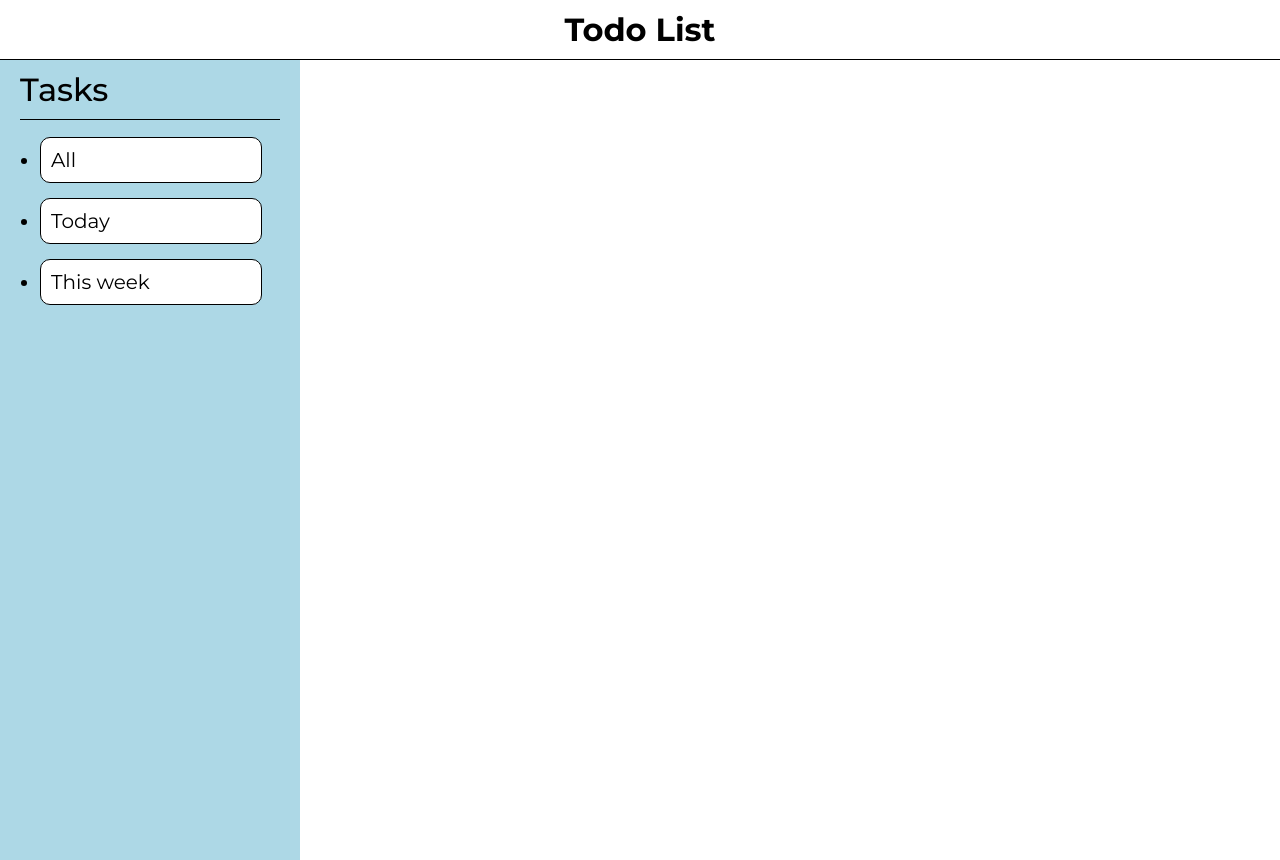
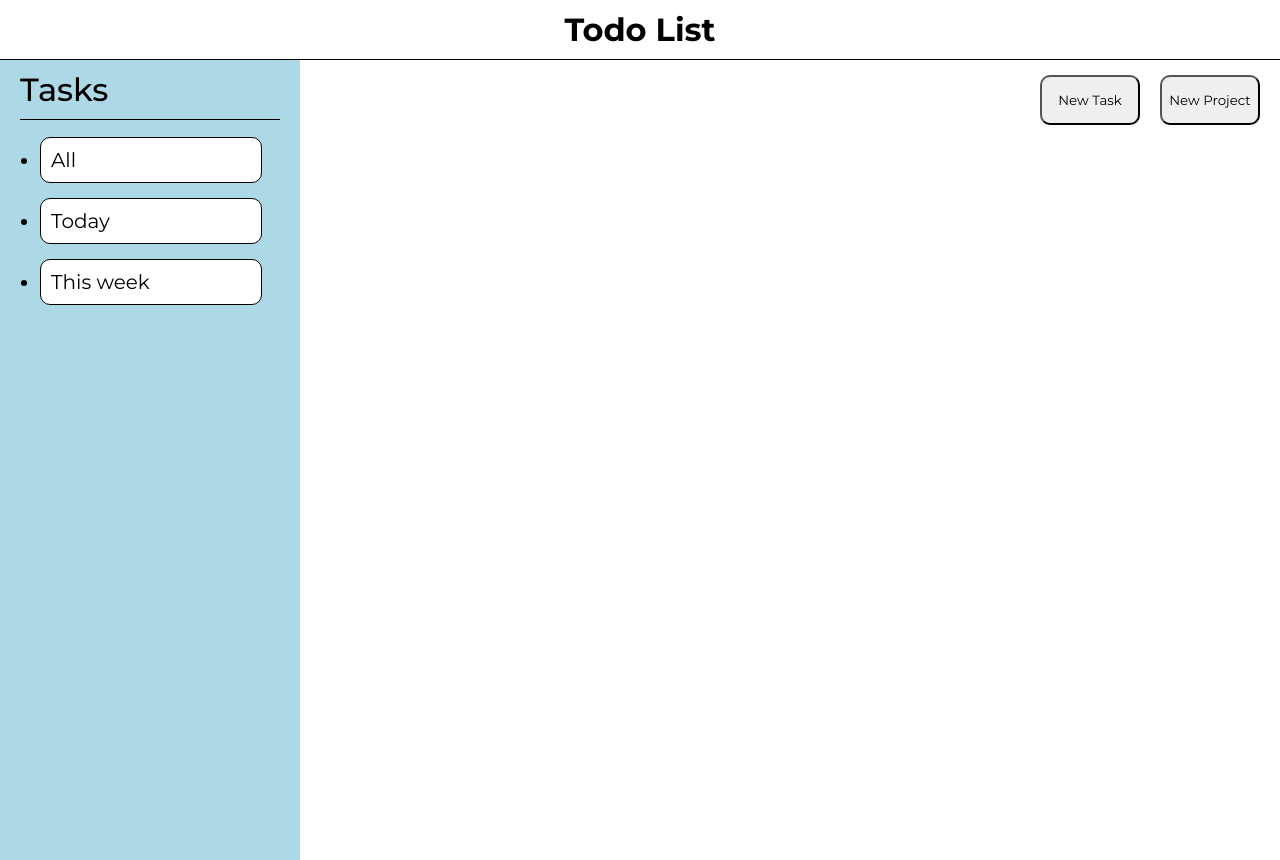
Before and after one commit to lteh0002/todo-list, a plain HTML site: page index.html in a window 1280 px wide. Drawn offline with Linux system fonts and the light colour scheme.

Commit message:
Added button for add task

```diff
--- a/index.html
+++ b/index.html
@@ -25,7 +25,13 @@
         </div>
 
         <div class="todo-list">
-
+            <div class="create-task">
+                <div class="task-button">
+                    <button>New Task</button>
+                    <button>New Project</button>
+                </div>
+            </div>
+            <div class="list"></div>
         </div>
     </div>
 
--- a/style.css
+++ b/style.css
@@ -54,3 +54,28 @@
     cursor: pointer;
     background-color: aqua;
 }
+
+.todo-list {
+    display: grid;
+    grid-template-rows: 80px 1fr;
+}
+
+.create-task {
+    grid-area: 1 / 1 / 2 / 4
+}
+
+.task-button {
+    display: flex;
+    justify-content: right;
+    align-items: center;
+    height: 100%;
+    margin-right: 10px;
+}
+
+.task-button button {
+    margin: 10px;
+    height: 50px;
+    width: 100px;
+    border-radius: 10px;
+    cursor: pointer;
+}
```
